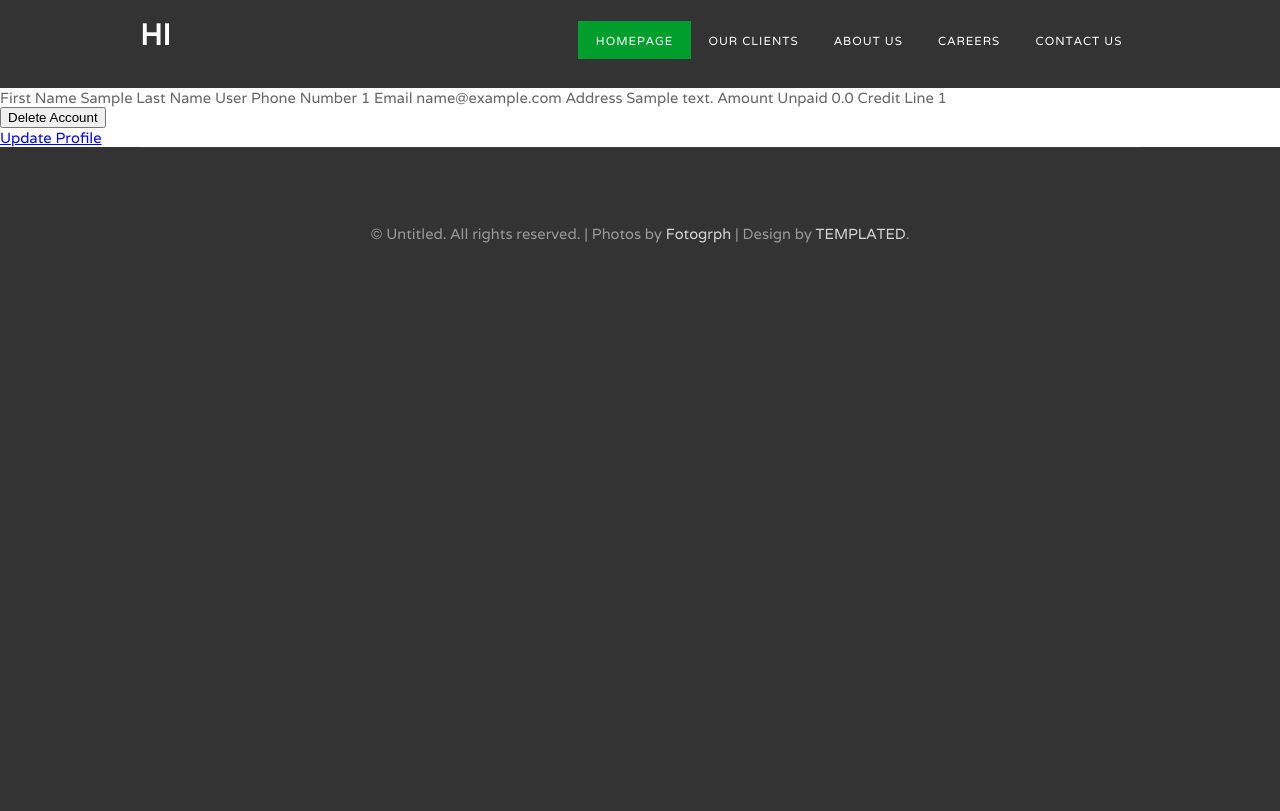
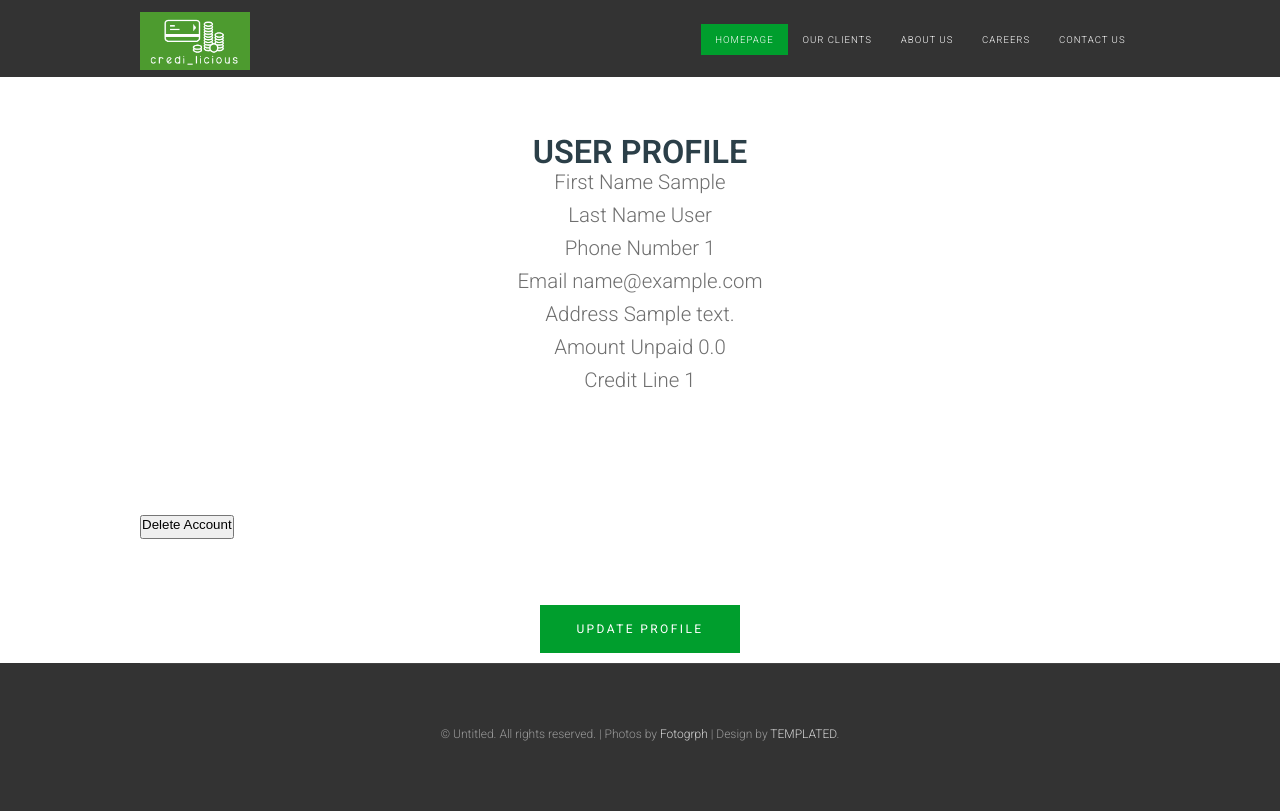
Before and after one commit to adames/credilicious, a Sinatra app: page /borrowers/1 in a window 1280 px wide. Run offline with Sinatra, Linux system fonts and the light colour scheme; tables that the repository leaves empty hold one stand-in row (Sample ...).

Commit message:
styling webpages

```diff
--- a/app/views/borrowers/show.erb
+++ b/app/views/borrowers/show.erb
@@ -1,21 +1,48 @@
+<link href="../default.css" rel="stylesheet" type="text/css" media="all" />
+<!-- <link href="../fonts.css" rel="stylesheet" type="text/css" media="all" /> -->
+<link href="../form.css" rel="stylesheet" type="text/css" media="all" />
+
+<div id="wrapper">
+
+
+<div id="extra" class="container">
+
+
+
+<div class="title">
+  <h2>User Profile</h2>
+
+
+<span class="byline">
 <label for="">First Name</label>
-<%= @borrower.first_name %>
+<%= @borrower.first_name %><br>
 <label for="">Last Name</label>
-<%= @borrower.last_name %>
+<%= @borrower.last_name %><br>
 <label for="">Phone Number</label>
-<%= @borrower.phone_number %>
+<%= @borrower.phone_number %><br>
 <label for="">Email</label>
-<%= @borrower.email%>
+<%= @borrower.email%><br>
 <label for="">Address</label>
-<%= @borrower.address %>
+<%= @borrower.address %><br>
 <label for="">Amount Unpaid</label>
-<%= @borrower.amount_unpaid %>
+<%= @borrower.amount_unpaid %><br>
 <label for="">Credit Line</label>
-<%= @borrower.card.credit_line %>
+<%= @borrower.card.credit_line %><br>
+</span>
+</div>
 
+<div class="button">
+
+</div>
 <form class="" action="index.html" method="delete">
 <input id="hidden" type="hidden" name="_method" value="delete">
 <input type="submit" name="" value="Delete Account">
 </form>
+</div>
 
-<a href="/borrowers/<%=@borrower.id%>/edit">Update Profile</a>
+<ul class="actions">
+  <a href="/borrowers/<%=@borrower.id%>/edit" class="button">Update Profile</a>
+</ul>
+
+</div>
+</div>
--- a/app/views/layout.erb
+++ b/app/views/layout.erb
@@ -28,7 +28,7 @@ Released   : 20140309
 	<div id="header-wrapper">
 	<div id="header" class="container">
 		<div id="logo">
-			<h1><a href="/">Hi</a></h1>
+			<img src="/images/logo.png" alt="" height="30%" width="30%">
 		</div>
 		<div id="menu">
 			<ul>
--- a/public/form.css
+++ b/public/form.css
@@ -1,7 +1,7 @@
 @import url(https://fonts.googleapis.com/css?family=Roboto:400,300,600,400italic);
 * {
   margin: 0;
-  padding: 0;
+  padding: 0px 0px 5px 0px;
   box-sizing: border-box;
   -webkit-box-sizing: border-box;
   -moz-box-sizing: border-box;
```
Also changed, not shown: other parts of public/form.css (+2 -2 lines), app/views/borrowers/edit.erb (+32 -2 lines), 1 other file.
